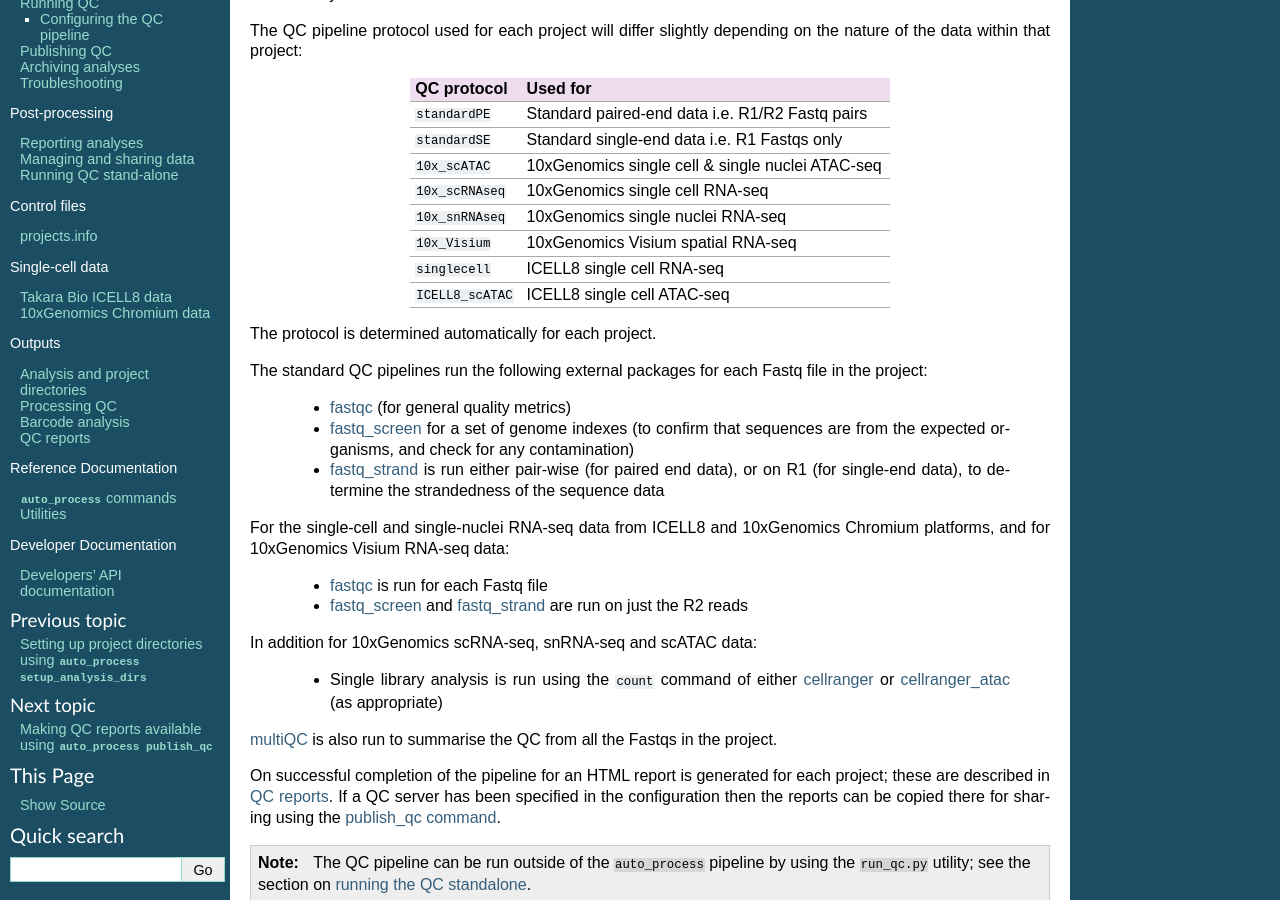
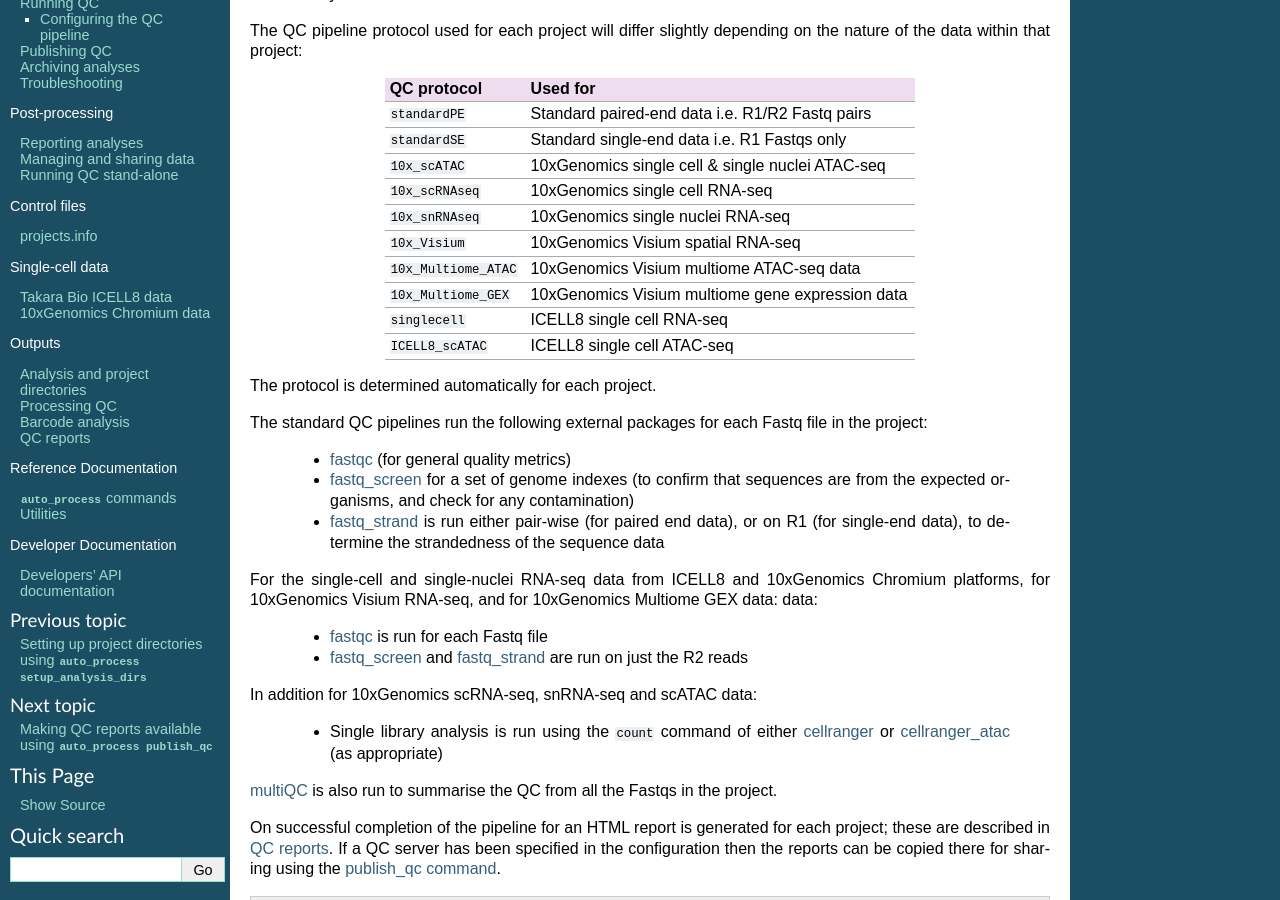
Before and after one commit to fls-bioinformatics-core/auto_process_ngs, a Sphinx documentation site: the page built from docs/source/using/run_qc.rst, in a window 1280 px wide and 900 px high, scrolled down 273 px. Built offline with Sphinx 7.4.7, drawn with Linux system fonts in a browser that asks for light colours.

Commit message:
run_qc: update the documentation with the QC protocols for 10xGenomics multiome data.

```diff
--- a/docs/source/using/run_qc.rst
+++ b/docs/source/using/run_qc.rst
@@ -17,18 +17,20 @@ can be used to run the QC pipeline on an arbitrary subdirectory.
 The QC pipeline protocol used for each project will differ slightly
 depending on the nature of the data within that project:
 
-================= ==========================
-QC protocol       Used for
-================= ==========================
-``standardPE``    Standard paired-end data i.e. R1/R2 Fastq pairs
-``standardSE``    Standard single-end data i.e. R1 Fastqs only
-``10x_scATAC``    10xGenomics single cell & single nuclei ATAC-seq
-``10x_scRNAseq``  10xGenomics single cell RNA-seq
-``10x_snRNAseq``  10xGenomics single nuclei RNA-seq
-``10x_Visium``    10xGenomics Visium spatial RNA-seq
-``singlecell``    ICELL8 single cell RNA-seq
-``ICELL8_scATAC`` ICELL8 single cell ATAC-seq
-================= ==========================
+===================== ==========================
+QC protocol           Used for
+===================== ==========================
+``standardPE``        Standard paired-end data i.e. R1/R2 Fastq pairs
+``standardSE``        Standard single-end data i.e. R1 Fastqs only
+``10x_scATAC``        10xGenomics single cell & single nuclei ATAC-seq
+``10x_scRNAseq``      10xGenomics single cell RNA-seq
+``10x_snRNAseq``      10xGenomics single nuclei RNA-seq
+``10x_Visium``        10xGenomics Visium spatial RNA-seq
+``10x_Multiome_ATAC`` 10xGenomics Visium multiome ATAC-seq data
+``10x_Multiome_GEX``  10xGenomics Visium multiome gene expression data
+``singlecell``        ICELL8 single cell RNA-seq
+``ICELL8_scATAC``     ICELL8 single cell ATAC-seq
+===================== ==========================
 
 The protocol is determined automatically for each project.
 
@@ -44,7 +46,8 @@ each Fastq file in the project:
    of the sequence data
 
 For the single-cell and single-nuclei RNA-seq data from ICELL8 and
-10xGenomics Chromium platforms, and for 10xGenomics Visium RNA-seq
+10xGenomics Chromium platforms, for 10xGenomics Visium RNA-seq, and
+for 10xGenomics Multiome GEX data:
 data:
 
  * `fastqc`_ is run for each Fastq file
```
